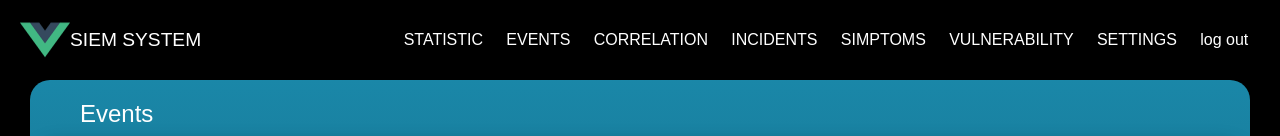
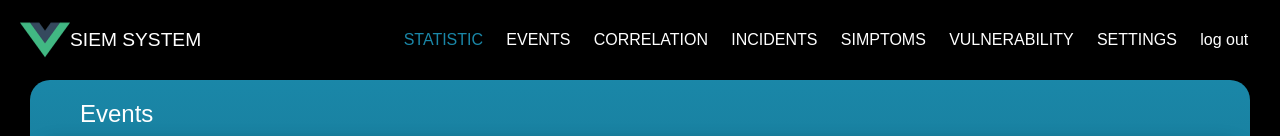
Before and after one commit to Smithprojects/siem-vue, a Vue app: page / in a window 1280 px wide. Shown: the top 136 px of the page. Built offline with nearby package versions, Linux system fonts and the light colour scheme; no server answers.

Commit message:
add links

```diff
--- a/src/layouts/MainLayout.vue
+++ b/src/layouts/MainLayout.vue
@@ -6,32 +6,17 @@
           <p class="logo__text">SIEM SYSTEM</p>
       </div>
       <ul class="main__menu">
-            <li>
-                STATISTIC
-            </li>
-            <li>
-                <router-link to="/events" tag="li">
-                  EVENTS
+        <router-link
+          v-for="link in links"
+          :key="link.url"
+          tag="li"
+          active-class="active-link"
+          :to="link.url"
+          :exact="link.exact"
+        >
+          <a href="#" class="main__link">{{link.title}}</a>
         </router-link>
-            </li>
-            <li>
-               CORRELATION
-            </li>
-            <li>
-               INCIDENTS
-            </li>
-            <li>
-                SIMPTOMS
-            </li>
-            <li>
-                VULNERABILITY
-            </li>
-            <li>
-                SETTINGS
-            </li>
-            <li>
-               log out
-            </li>
+
       </ul>
     </nav>
     <router-view />
@@ -41,6 +26,18 @@
 <script>
 export default {
   name: 'main-layout',
+  data: () => ({
+    links: [
+      {title: 'STATISTIC', url: '/', exact: true},
+      {title: 'EVENTS', url: '/events'},
+      {title: 'CORRELATION', url: '/correlation'},
+      {title: 'INCIDENTS', url: '/incidents'},
+      {title: 'SIMPTOMS', url: '/simptoms'},
+      {title: 'VULNERABILITY', url: '/vurnerability'},
+      {title: 'SETTINGS', url: '/settings'},
+      {title: 'log out', url: '/login'}
+    ]
+  }),
 
 }
 </script>
@@ -90,19 +87,22 @@ export default {
     li {
       margin: auto;
       text-align: center;
-      cursor: pointer;
+    }
+  }
+
+  &__link {
+    color: white;
 
     &:hover {
       color: #1a87a8;
     }
   }
 
-    // a {
-    //   color: white;
-    //   margin: 10px;
-    //   transition: all 0.2s ease;
+  .active-link {
 
-    // }
+    .main__link {
+      color: #1a87a8;
+    }
   }
 }
 
```
Lines whose indentation alone changed are shown as unchanged.
